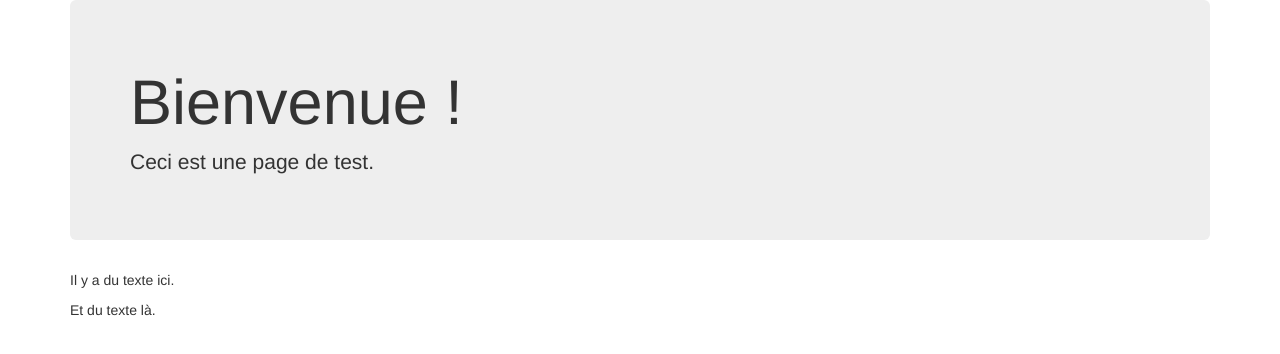
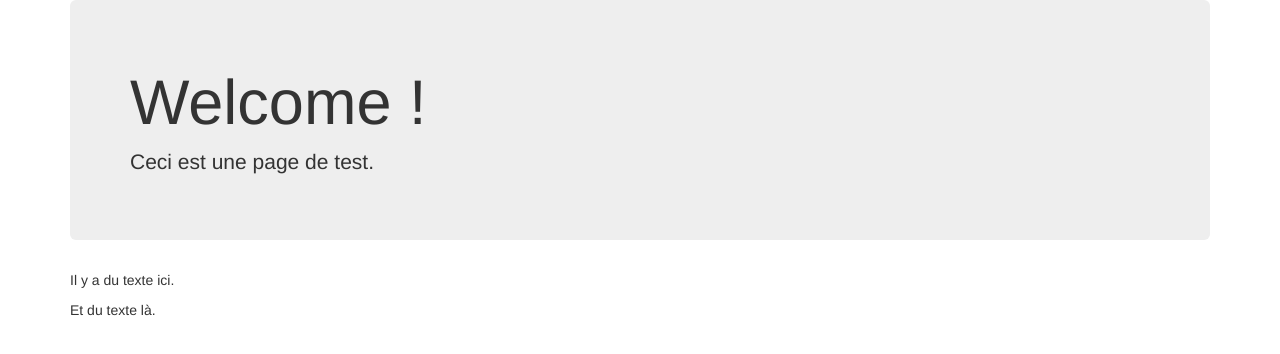
Before and after one commit to sylvain-viole/cygha, a website: page index.html in a window 1280 px wide. Drawn offline with nearby package versions, Linux system fonts and the light colour scheme.

Commit message:
replace Bienvenue by Welcome

```diff
--- a/index.html
+++ b/index.html
@@ -12,7 +12,7 @@
 
 <div class="container">
   <div class="jumbotron">
-    <h1>Bienvenue !</h1>
+    <h1>Welcome !</h1>
     <p>Ceci est une page de test.</p>
   </div>
   <p>Il y a du texte ici.</p>
```
